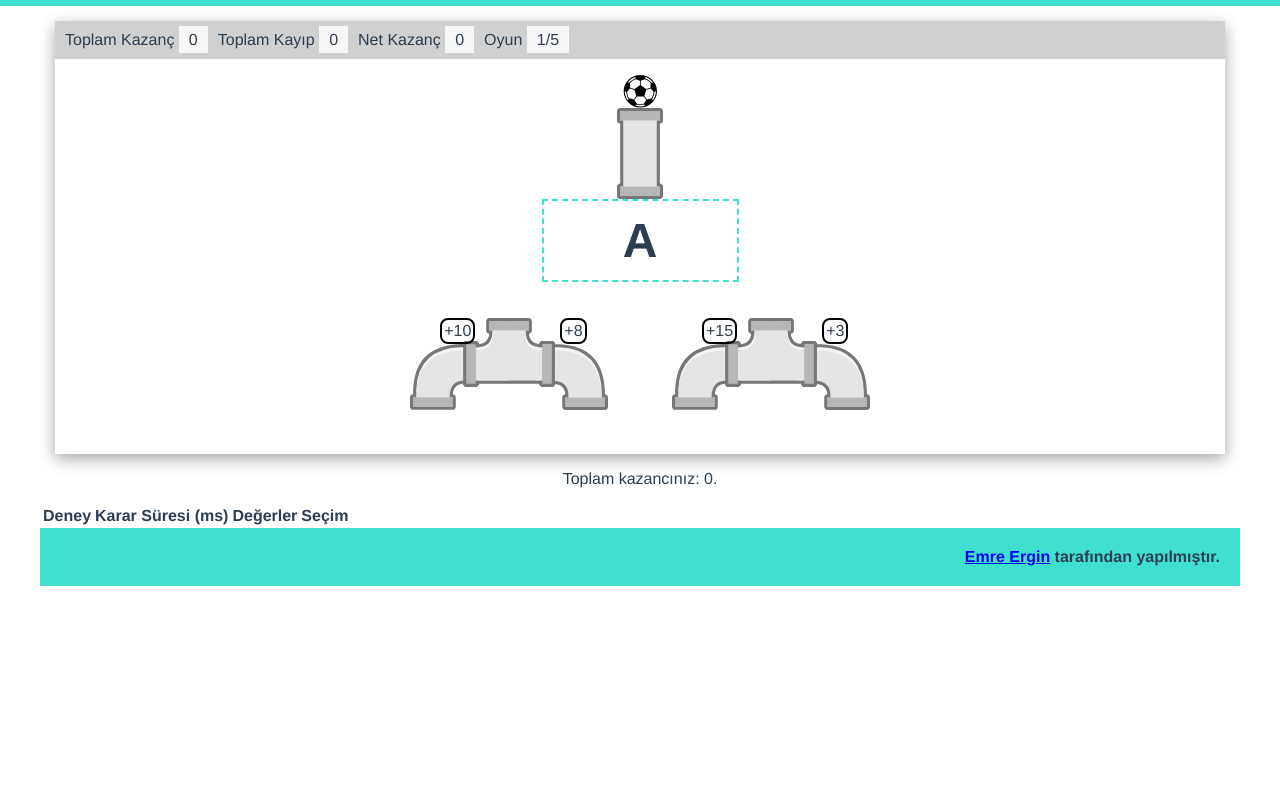
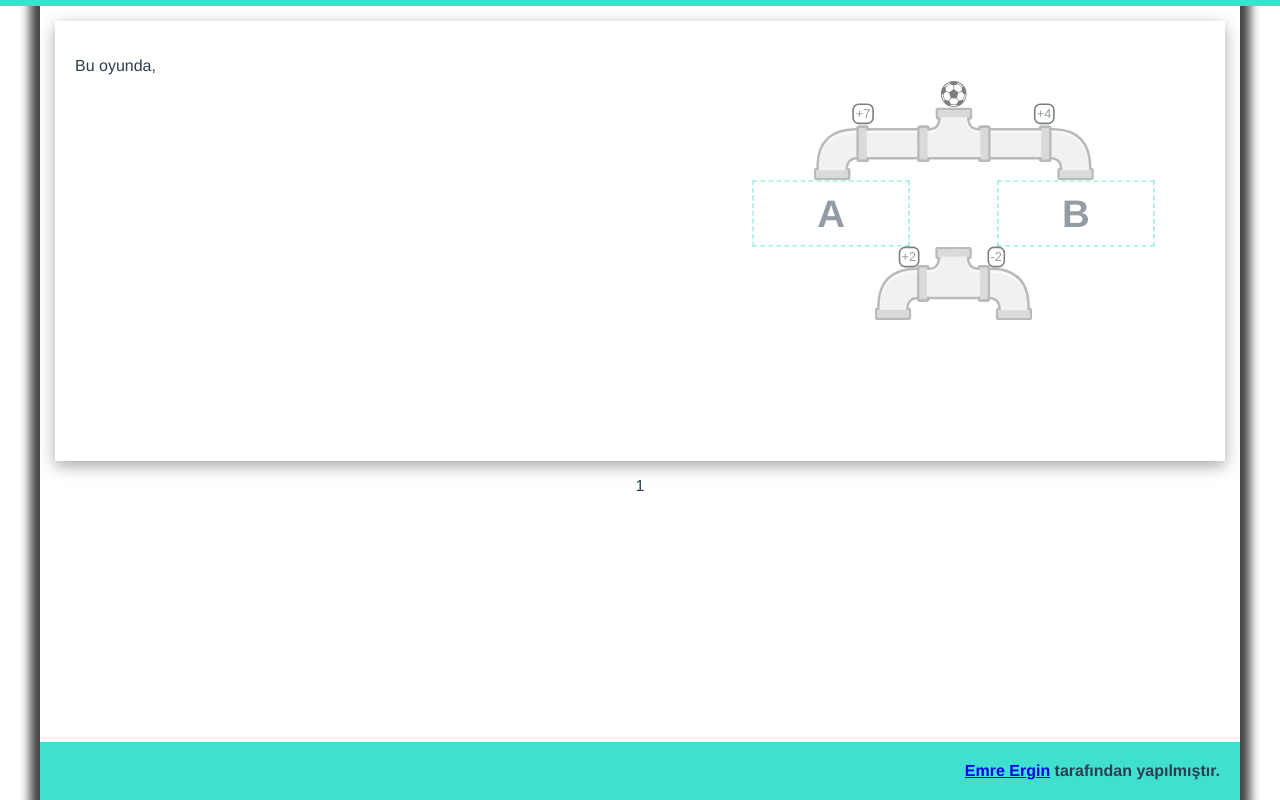
Before and after one commit to emrergin/prudencetemperance, a Vue app: page / in a window 1280 px wide. Built offline with nearby package versions, Linux system fonts and the light colour scheme.

Commit message:
a new complete version

```diff
--- a/public/style.css
+++ b/public/style.css
@@ -1,5 +1,6 @@
 *{
     box-sizing: border-box;
+    /* outline: 1px solid #f00 !important; */
 }
 
 html{
@@ -13,9 +14,12 @@ html{
     user-select: none;
     display:flex;
     flex-direction: column;
+    max-height:100vh;
+    margin:0px;
 }
 
 body{
     min-width: 1200px;
-    margin: auto;
+    margin: 0px auto;
+    min-height: calc(100vh - 6px);
 }
--- a/src/App.vue
+++ b/src/App.vue
@@ -64,8 +64,8 @@ export default {
   },
   data() {
     return {
-      currentPhase: `rskGam`,
-      mode: `demo`,
+      currentPhase: `pruTut`,
+      mode: `demod`,
     };
   },
 };
@@ -79,6 +79,13 @@ export default {
   text-align: center;
   color: #2c3e50;
   margin: 0px;
+  min-height: calc(100vh - 6px);
+
+  display: flex;
+  flex-direction: column;
+
+  box-shadow: 0 0 10px 10px rgba(0, 0, 0, 0.75); /* note 0 offset values */
+  clip-path: inset(0px -20px 0px -20px);
 }
 
 footer {
--- a/src/components/PrudenceTutorial.vue
+++ b/src/components/PrudenceTutorial.vue
@@ -52,7 +52,6 @@
     </div>
 
     <div class="sutun2" id="sut2">
-      <!-- // ]" -->
       <div
         id="futbolTopu"
         ref="futbolTopu"
@@ -392,11 +391,12 @@ export default {
 }
 
 .sutun2 {
-  width: 33%;
   justify-content: flex-start;
   align-items: center;
   scale: 0.8;
 }
+.droppable.kirmiziKenarli,
+.droppable2.kirmiziKenarli,
 .kirmiziKenarli {
   border: 10px solid red;
 }
@@ -629,9 +629,6 @@ export default {
   margin-top: 30px;
   margin-bottom: -40px;
 }
-.droppable {
-  flex-shrink: 0;
-}
 
 #inputlar {
   gap: 109px;
--- a/src/components/RiskTutorial.vue
+++ b/src/components/RiskTutorial.vue
@@ -389,10 +389,6 @@ export default {
 </script>
 
 <style scoped>
-.droppable2 {
-  flex-shrink: 0;
-}
-
 #futbolTopu,
 #fakeBall {
   display: flex;
--- a/src/components/TemperanceTutorial.vue
+++ b/src/components/TemperanceTutorial.vue
@@ -562,10 +562,6 @@ export default {
 </script>
 
 <style scoped>
-.droppable2 {
-  flex-shrink: 0;
-}
-
 .buyukInputlar {
   gap: 109px;
 }
```
